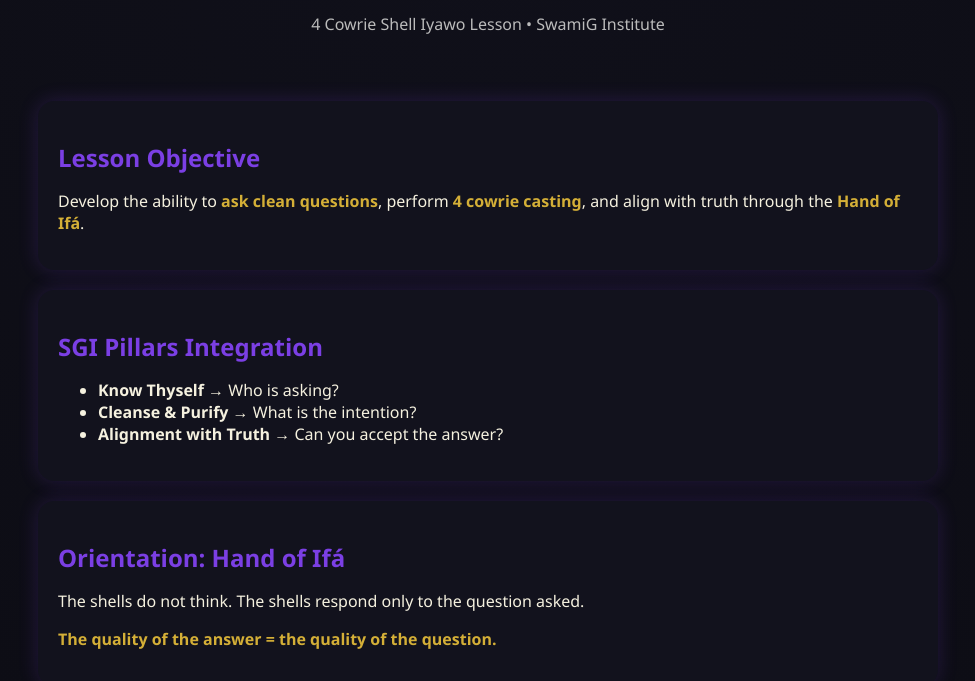
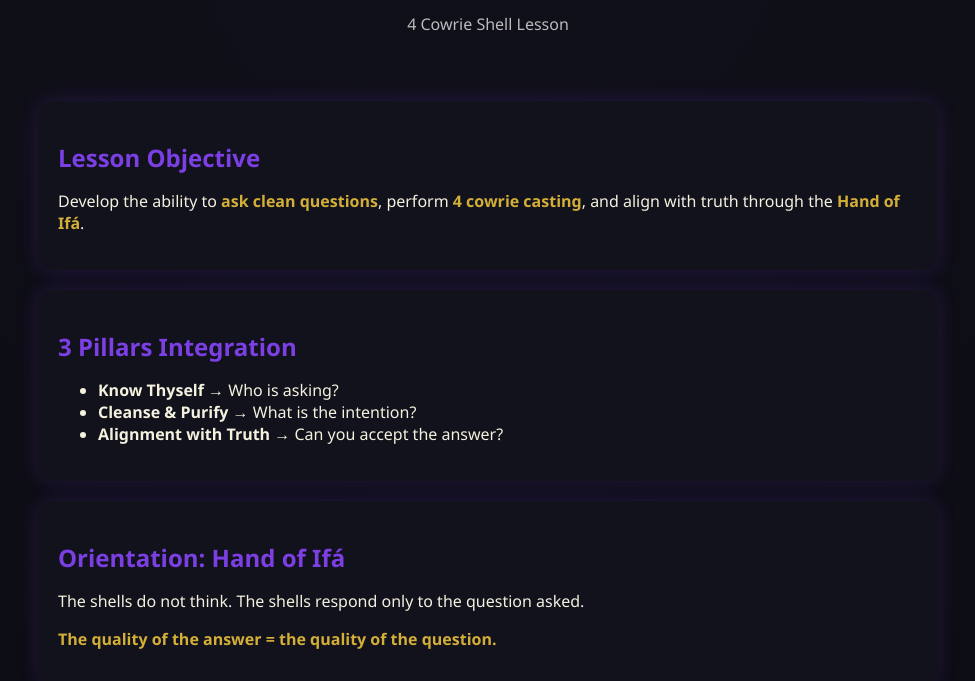
Before and after one commit to DrSwamiG/onthemat, a plain HTML site: page handofifa.html in a window 1280 px wide. Shown: the part 119-800 px from the top of the page, without its empty margins (152-1127 px from the left). Drawn offline with Linux system fonts and the light colour scheme.

Commit message:
Update title and headings in handofifa.html

```diff
--- a/handofifa.html
+++ b/handofifa.html
@@ -3,7 +3,7 @@
 <head>
 <meta charset="UTF-8">
 <meta name="viewport" content="width=device-width, initial-scale=1.0">
-<title>SGI | Hand of Ifá Lesson</title>
+<title> 4 Cowrie Shell | Hand of Ifá Lesson</title>
 
 <style>
 :root{
@@ -116,7 +116,7 @@ footer{
 
 <header>
   <h1>🜂 Hand of Ifá</h1>
-  <p>4 Cowrie Shell Iyawo Lesson • SwamiG Institute</p>
+  <p>4 Cowrie Shell Lesson</p>
 </header>
 
 <div class="container">
@@ -133,7 +133,7 @@ footer{
 
 <!-- SGI PILLARS -->
 <div class="card">
-  <h2>SGI Pillars Integration</h2>
+  <h2> 3 Pillars Integration</h2>
   <ul>
     <li><strong>Know Thyself</strong> → Who is asking?</li>
     <li><strong>Cleanse & Purify</strong> → What is the intention?</li>
```
